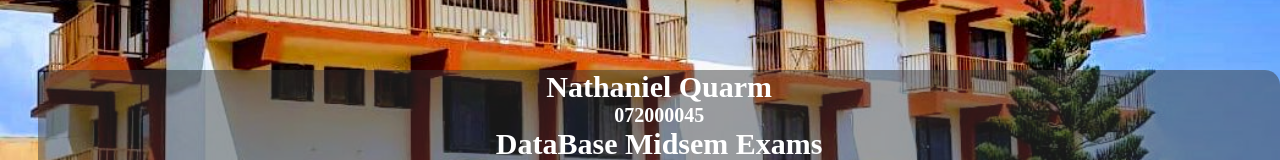
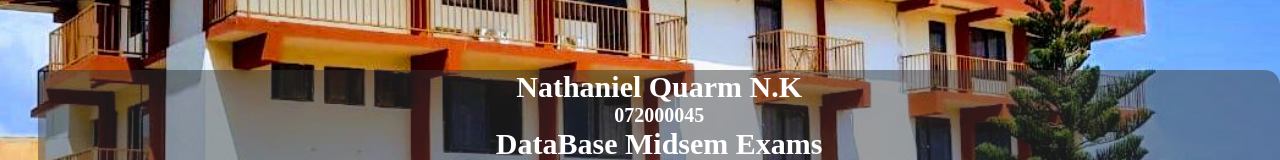
Before and after one commit to bongo1gh/Nathan, a plain HTML site: page index.html in a window 1280 px wide. Shown: the part 330-490 px from the top of the page. Drawn offline with Linux system fonts and the light colour scheme.

Commit message:
Update index.html

```diff
--- a/index.html
+++ b/index.html
@@ -51,7 +51,7 @@
         </div>
         <div class="about-content">
 
-            <h1>Nathaniel Quarm </h1>
+            <h1>Nathaniel Quarm N.K </h1>
             <h2>072000045 </h2>
             <h3>DataBase Midsem Exams</h3>
 
```
